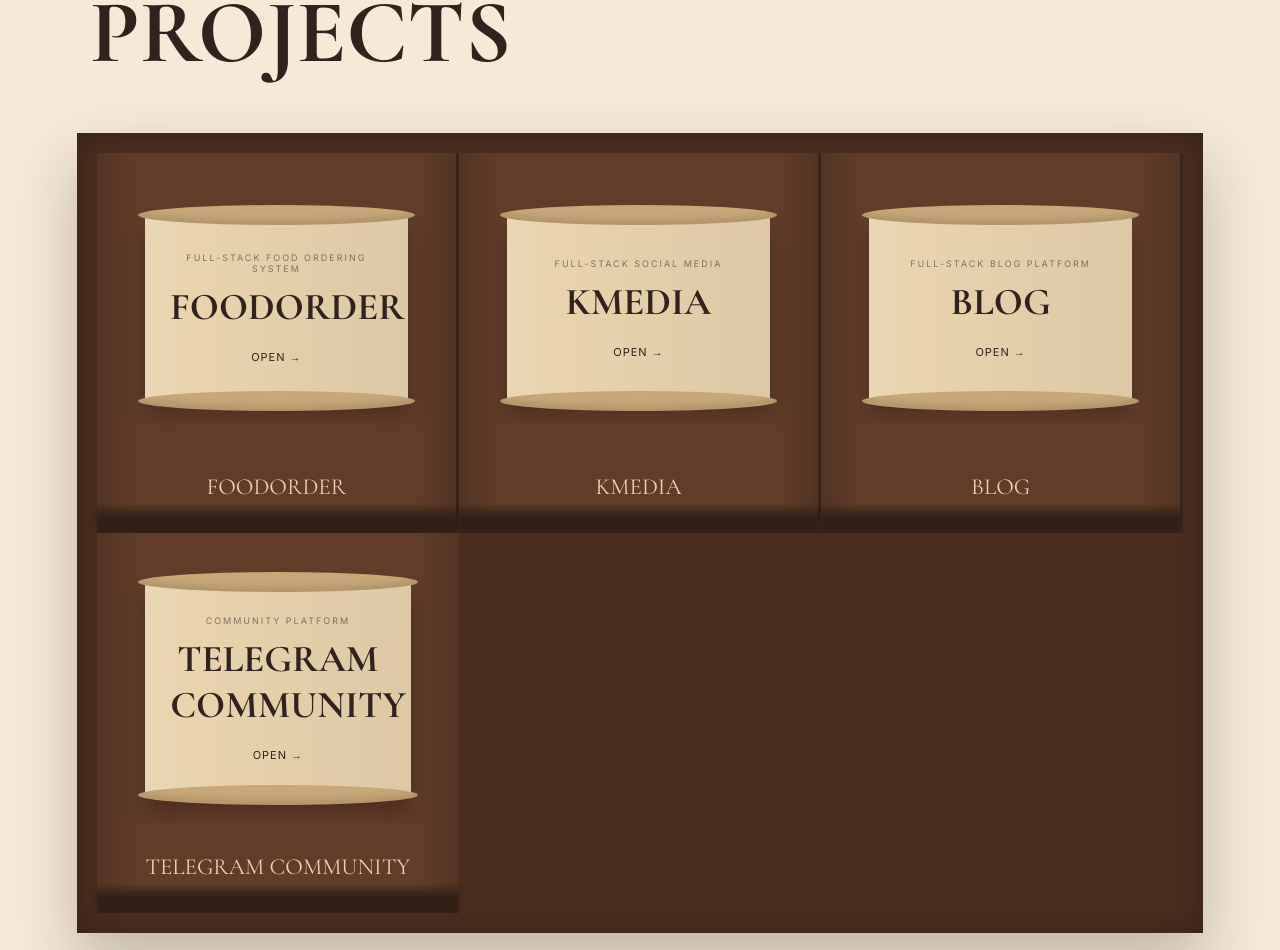
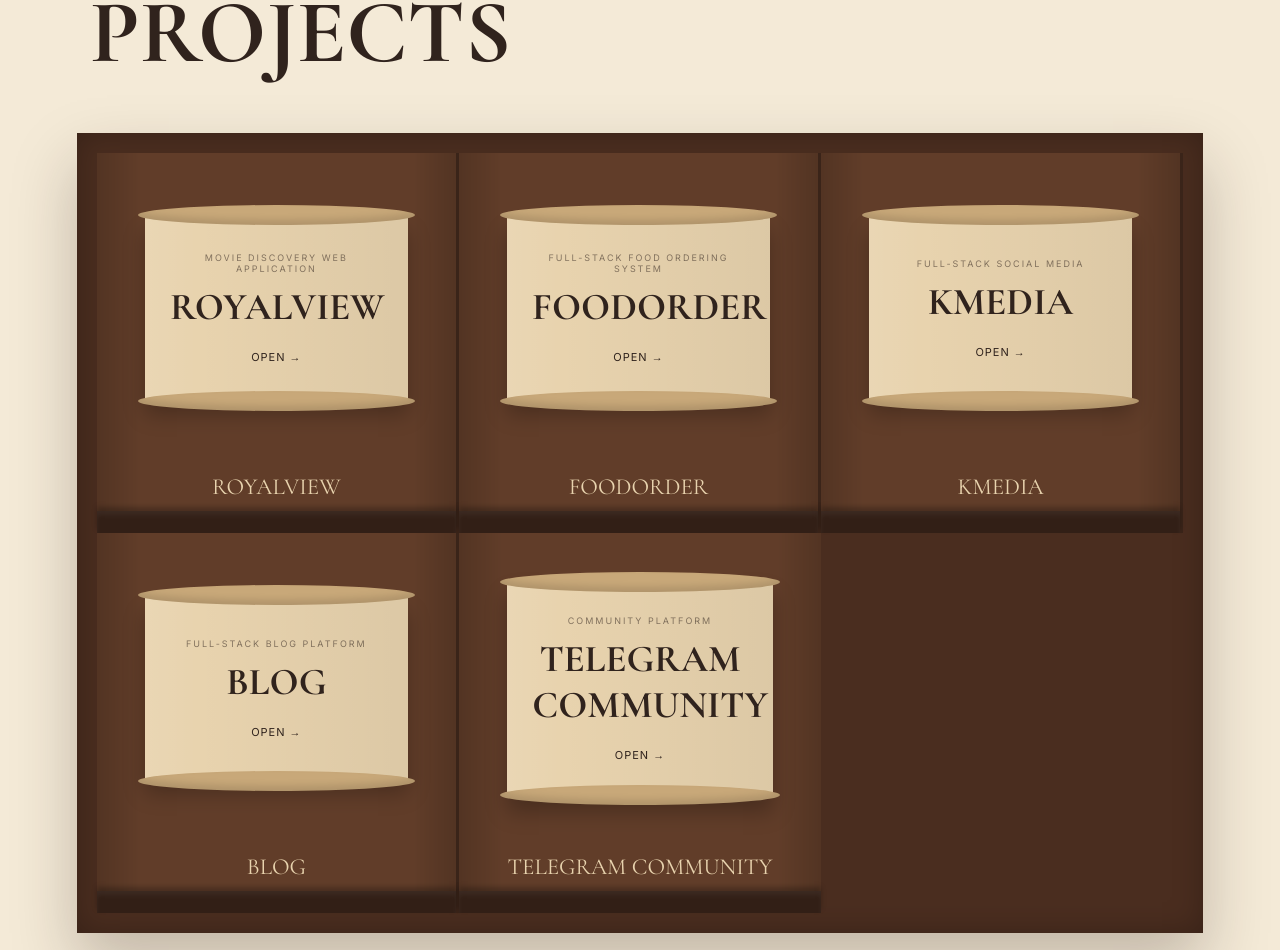
Before and after one commit to kalkidan404/Portfolio-v2, a React app: page / in a window 1280 px wide. Shown: the part 1003-1953 px from the top of the page. Built offline with nearby package versions, Linux system fonts and the light colour scheme; the HTML template or start-up script is replaced by a standard one.

Commit message:
movie app added

```diff
--- a/src/data/projects.js
+++ b/src/data/projects.js
@@ -1,6 +1,38 @@
 const projects = [
   {
   id: 1,
+  title: "RoyalView",
+  type: "Movie Discovery Web Application",
+
+  description:
+    "A movie discovery platform where users can explore movies, search for titles, view detailed movie information, and discover films based on different categories and preferences.",
+
+  whyBuilt:
+    "I built RoyalView to strengthen my frontend development skills by creating a real-world application that works with external movie data, handles dynamic content, and provides an engaging user experience.",
+
+  howBuilt:
+    "Built with JavaScript and modern frontend development techniques. Integrated a movie API to fetch real-time movie data and implemented dynamic search, movie details, filtering, and responsive user interfaces.",
+
+  stack: [
+    "HTML",
+    "CSS",
+    "JavaScript",
+    "Movie API"
+  ],
+
+  features: [
+    "Movie discovery",
+    "Movie search",
+    "Movie details",
+    "Dynamic movie data",
+    "Movie categories",
+    "API integration",
+    "Responsive design",
+    "Interactive user interface"
+  ]
+},
+  {
+  id: 2,
   title: "FoodOrder",
   type: "Full-Stack Food Ordering System",
   description:
@@ -38,7 +70,7 @@
     live: "https://food-order-pled.vercel.app/",
 },
   {
-    id: 2,
+    id: 3,
     title: "Kmedia",
     type: "Full-Stack Social Media",
     description:
@@ -61,7 +93,7 @@
   },
 
   {
-    id: 3,
+    id: 4,
     title: "Blog",
     type: "Full-Stack Blog Platform",
     description:
@@ -84,7 +116,7 @@
   },
 
   {
-    id: 4,
+    id: 5,
     title: "Telegram Community",
     type: "Community Platform",
     description:
```
